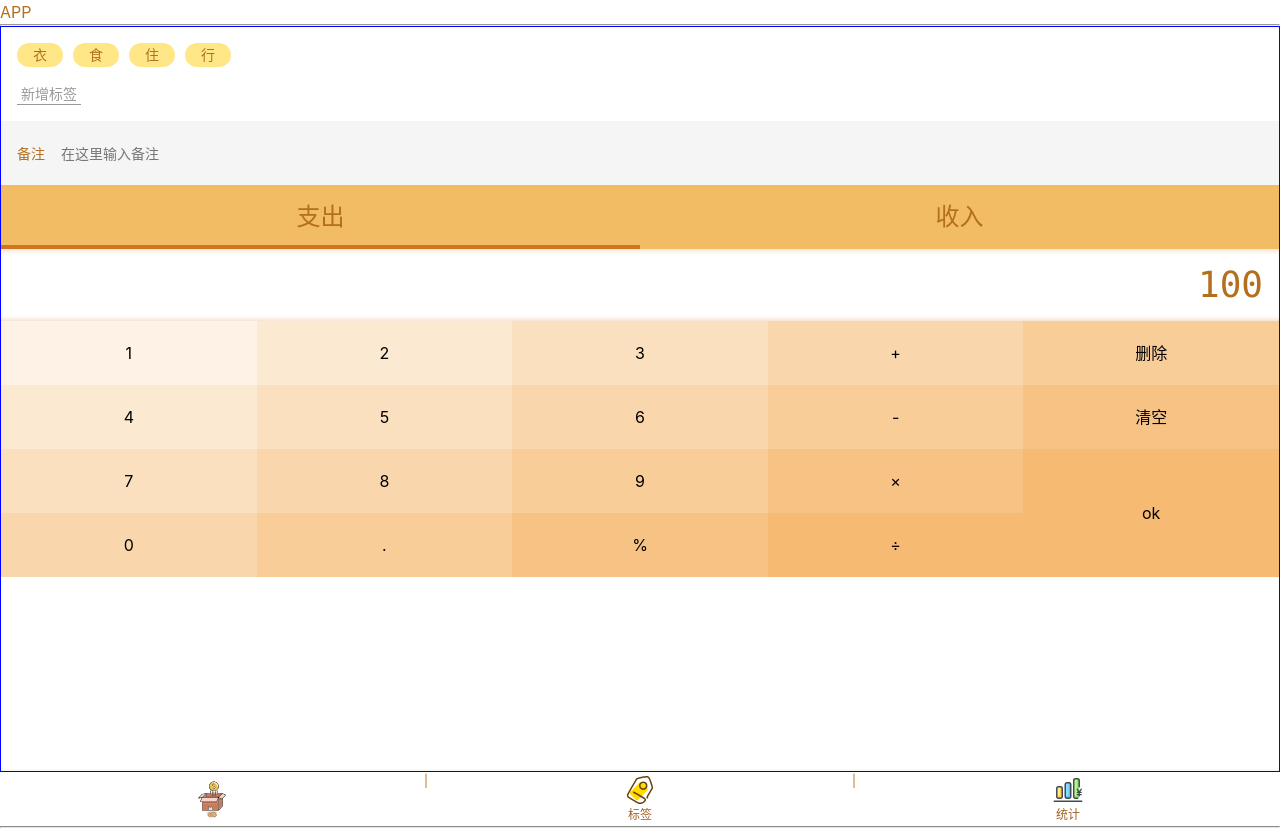
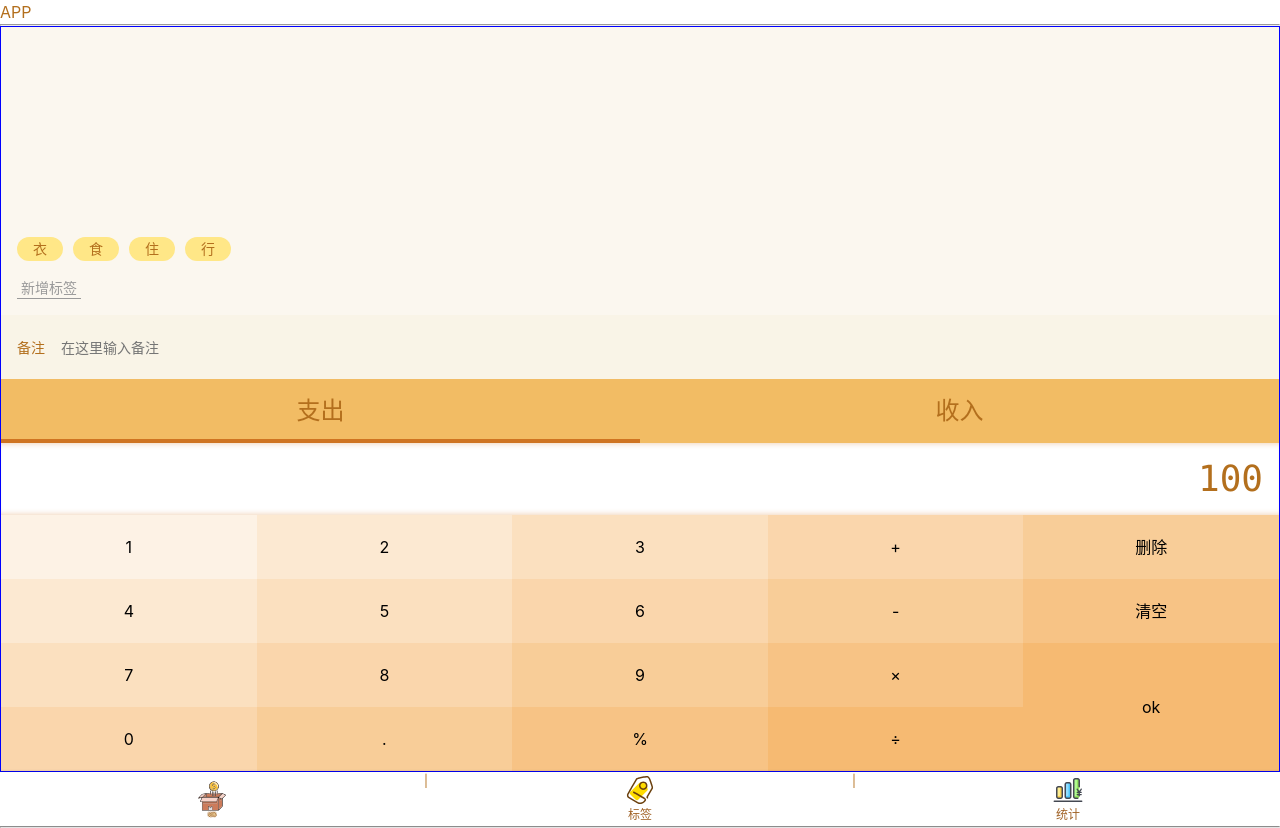
Before and after one commit to linmiaomiao1998/myblog, a Vue app in the folder nekobill/: page /#/money in a window 1280 px wide. Built offline with nearby package versions, Linux system fonts and the light colour scheme.

Commit message:
CSS布局

```diff
--- a/nekobill/src/components/Layout.vue
+++ b/nekobill/src/components/Layout.vue
@@ -1,20 +1,22 @@
 <template>
-   <div class="nav-wrapper">
-   <div class="content">
-    <slot/>
-   </div>
+  <div class="layout-wrapper" :class="classPrefix && `${classPrefix}-wrapper`">
+    <div class="content" :class="classPrefix && `${classPrefix}-content`   ">
+      <slot/>
+    </div>
       <Nav/>
   </div>
 </template>
 
 <script lang='ts'>
 export default {
+    props:['classPrefix'],
     name:'Layout'
 };
 </script>
 
+</script>
 <style lang="scss" scoped>
-.nav-wrapper{
+.layout-wrapper{
 
   display:flex;
   flex-direction: column;
--- a/nekobill/src/views/Money.vue
+++ b/nekobill/src/views/Money.vue
@@ -1,29 +1,6 @@
 <template>
   <div>
-    <Layout>
-      <div class="tags">
-        <ul div class="current">
-          <li>衣</li>
-          <li>食</li>
-          <li>住</li>
-          <li>行</li>
-        </ul>
-        <div class="new">
-          <button>新增标签</button>
-        </div>
-      </div>
-      <div>
-        <label class="notes">
-          <span class="name">备注</span>
-          <input type="text" placeholder="在这里输入备注" />
-        </label>
-      </div>
-      <div>
-        <ul class="types">
-          <li class="selected">支出</li>
-          <li>收入</li>
-        </ul>
-      </div>
+    <Layout class-prefix="layout">
       <div class="numberPad">
         <div class="output">100</div>
         <div class="buttons clearfix">
@@ -48,6 +25,29 @@
           <button>÷</button>
         </div>
       </div>
+      <div>
+        <ul class="types">
+          <li class="selected">支出</li>
+          <li>收入</li>
+        </ul>
+      </div>
+      <div>
+        <label class="notes">
+          <span class="name">备注</span>
+          <input type="text" placeholder="在这里输入备注" />
+        </label>
+      </div>
+      <div class="tags">
+        <div class="new">
+          <button>新增标签</button>
+        </div>
+        <ul div class="current">
+          <li>衣</li>
+          <li>食</li>
+          <li>住</li>
+          <li>行</li>
+        </ul>
+      </div>
     </Layout>
   </div>
 </template>
@@ -57,58 +57,77 @@ export default {
   name: "Money",
 };
 </script>
+<style lang="scss">
+.layout-content {
+  border: 3px solid blue;
+  display: flex;
+  flex-direction: column-reverse;
+}
+</style>
 <style lang="scss" scoped>
 @import "~@/assets/style/helper.scss";
-.numberPad{
-  .output{
+.numberPad {
+  .output {
     @extend %clearfix;
     font-size: 36px;
-    font-family: Consolas,monospace;
+    font-family: Consolas, monospace;
     padding: 9px 16px;
     text-align: right;
-    box-shadow: inset 0 -5px 6px -5px fade-out( #D47926, 0.6),
-                inset 0 5px 6px -5px fade-out( #D47926, 0.6);
+    box-shadow: inset 0 -5px 6px -5px fade-out(#d47926, 0.6),
+      inset 0 5px 6px -5px fade-out(#d47926, 0.6);
+      background-color: white;
   }
-  .buttons{
+  .buttons {
     @extend %clearfix;
-    > button{
+    > button {
       width: 20%;
-      height:64px;
+      height: 64px;
       float: left;
       background: transparent;
       border: none;
-      &.ok{
-        height: 64*2px;
+      &.ok {
+        height: 64 * 2px;
         float: right;
       }
-      $bg:#F6BA72;
-      &:nth-child(15),&:nth-child(19){
+      $bg: #f6ba72;
+      &:nth-child(15),
+      &:nth-child(19) {
         background: $bg;
       }
-      &:nth-child(18),&:nth-child(14),&:nth-child(10){
-        background: lighten($bg,4%);
+      &:nth-child(18),
+      &:nth-child(14),
+      &:nth-child(10) {
+        background: lighten($bg, 4%);
       }
-      &:nth-child(5),&:nth-child(9),&:nth-child(13),&:nth-child(17){
-        background: lighten($bg,4%*2);
+      &:nth-child(5),
+      &:nth-child(9),
+      &:nth-child(13),
+      &:nth-child(17) {
+        background: lighten($bg, 4% * 2);
       }
-      &:nth-child(4),&:nth-child(8),&:nth-child(12),&:nth-child(16){
-        background: lighten($bg,4%*3);
+      &:nth-child(4),
+      &:nth-child(8),
+      &:nth-child(12),
+      &:nth-child(16) {
+        background: lighten($bg, 4% * 3);
       }
-      &:nth-child(3),&:nth-child(7),&:nth-child(11){
-        background: lighten($bg,4%*4);
+      &:nth-child(3),
+      &:nth-child(7),
+      &:nth-child(11) {
+        background: lighten($bg, 4% * 4);
       }
-      &:nth-child(2),&:nth-child(6){
-        background: lighten($bg,4%*5);
+      &:nth-child(2),
+      &:nth-child(6) {
+        background: lighten($bg, 4% * 5);
       }
-      &:nth-child(1)
-      {
-        background: lighten($bg,4%*6);
+      &:nth-child(1) {
+        background: lighten($bg, 4% * 6);
       }
     }
   }
 }
 .types {
-  background: #F2BC64;
+  background: #f2bc64;
   display: flex;
   text-align: center;
   font-size: 24px;
@@ -120,18 +139,18 @@ export default {
     align-items: center;
     position: relative;
     &.selected::after {
-      content: '';
+      content: "";
       position: absolute;
       bottom: 0;
       left: 0;
       width: 100%;
       height: 4px;
-      background: #CF7421;
+      background: #cf7421;
     }
   }
 }
 .notes {
-  background: #f5f5f5;
+  background: lighten(#E2CC92, 21%);
   display: block;
   font-size: 14px;
   padding-left: 16px;
@@ -149,18 +168,24 @@ export default {
   }
 }
 .tags {
+  display: flex;
+  flex-direction: column-reverse;
+  background-color:lighten(#E2CC92,23%);
+  flex-grow: 1;
   font-size: 14px;
   padding: 16px;
   > .current {
+    flex-wrap: wrap;
     display: flex;
     > li {
-      background:#FFE787;
+      background: #ffe787;
       $h: 24px;
       height: $h;
       line-height: $h;
       border-radius: $h/2;
       padding: 0 16px;
       margin-right: 10px;
+      margin-top: 4px;
     }
   }
   > .new {
@@ -174,5 +199,4 @@ export default {
     }
   }
 }
-
 </style>
```
Lines whose indentation alone changed are shown as unchanged.
